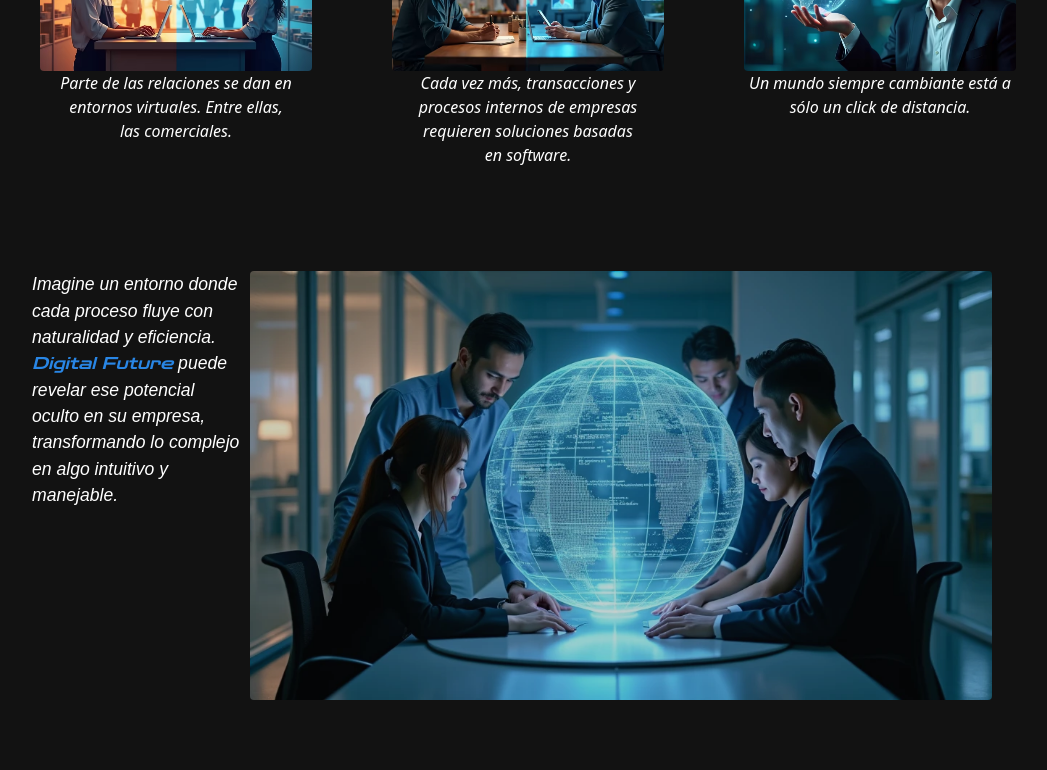
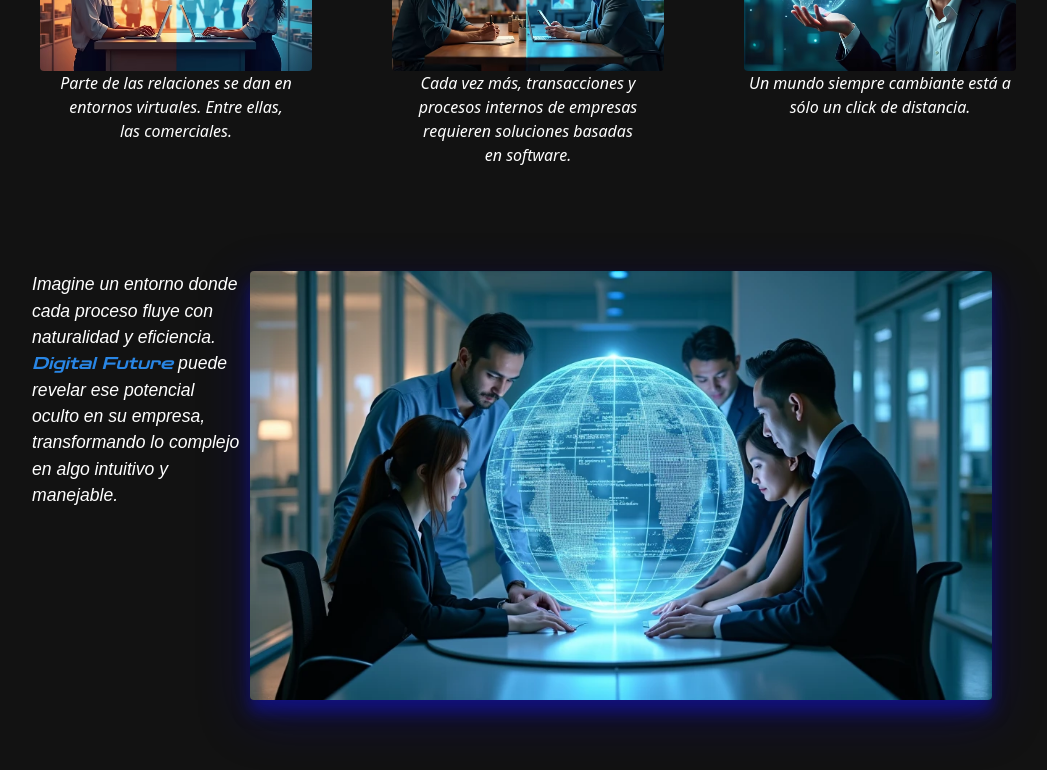
Before and after one commit to gottigjavier/digitalfuture, an Astro site: page / in a window 1280 px wide. In both pictures the pointer is over the picture 880 px from the left and 862 px from the top of the page. Shown: the part 462-1232 px from the top of the page, without its empty margins (112-1159 px from the left). Built offline with nearby package versions, Linux system fonts and the light colour scheme; Astro itself is replaced by a stand-in of ours.

Commit message:
whoarewe shadows

```diff
--- a/src/components/Whoamwe.astro
+++ b/src/components/Whoamwe.astro
@@ -86,8 +86,8 @@ const wearelen = weare.length;
 
     img:hover {
         width: 58vw;
-        opacity: 0.8;
         transition: width 0.5s;
+        box-shadow: 0 12px 16px 0 rgba(18, 18, 182, 0.54), 0 17px 50px 0 rgba(14, 11, 119, 0.49);
     }
 
     .imgl {
```
